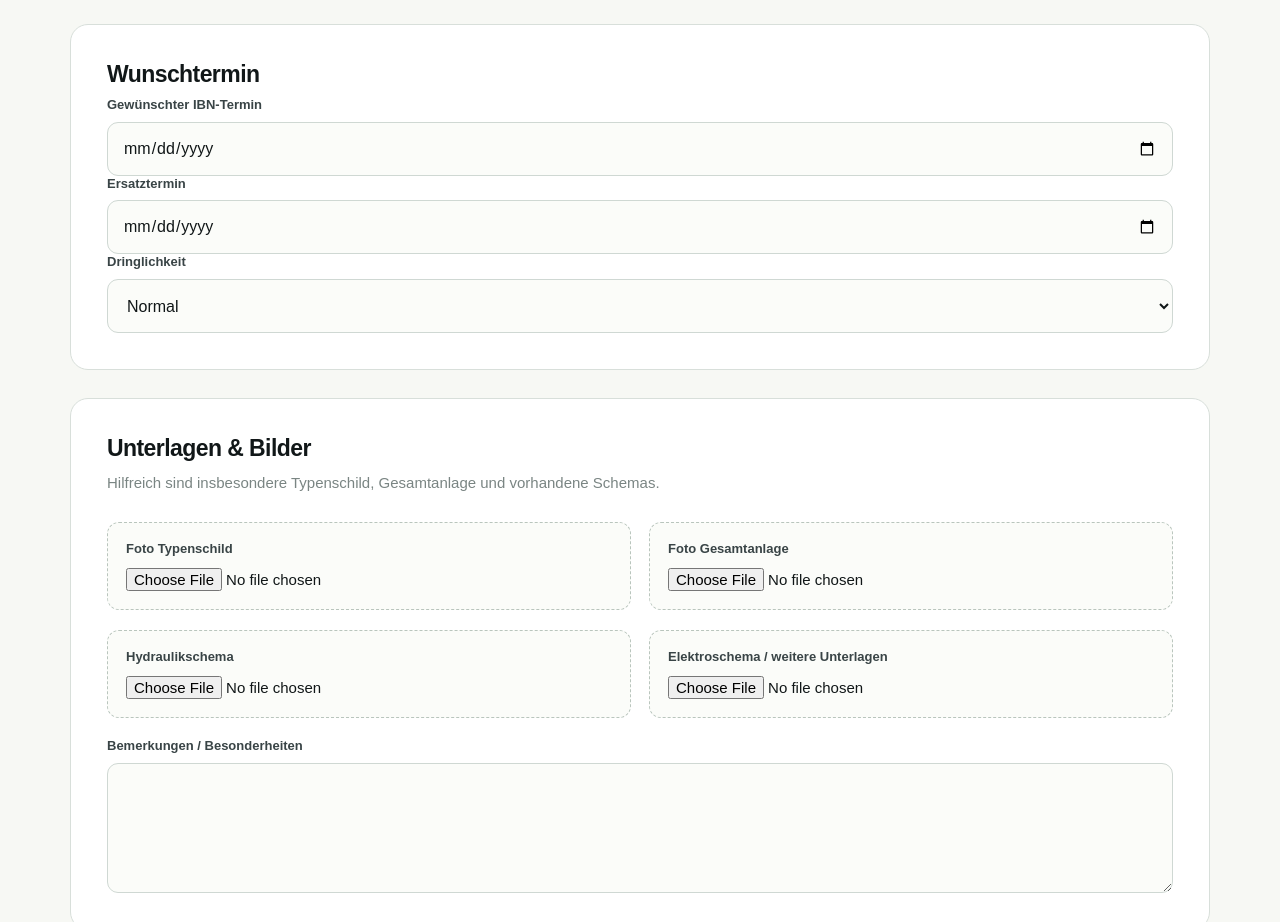
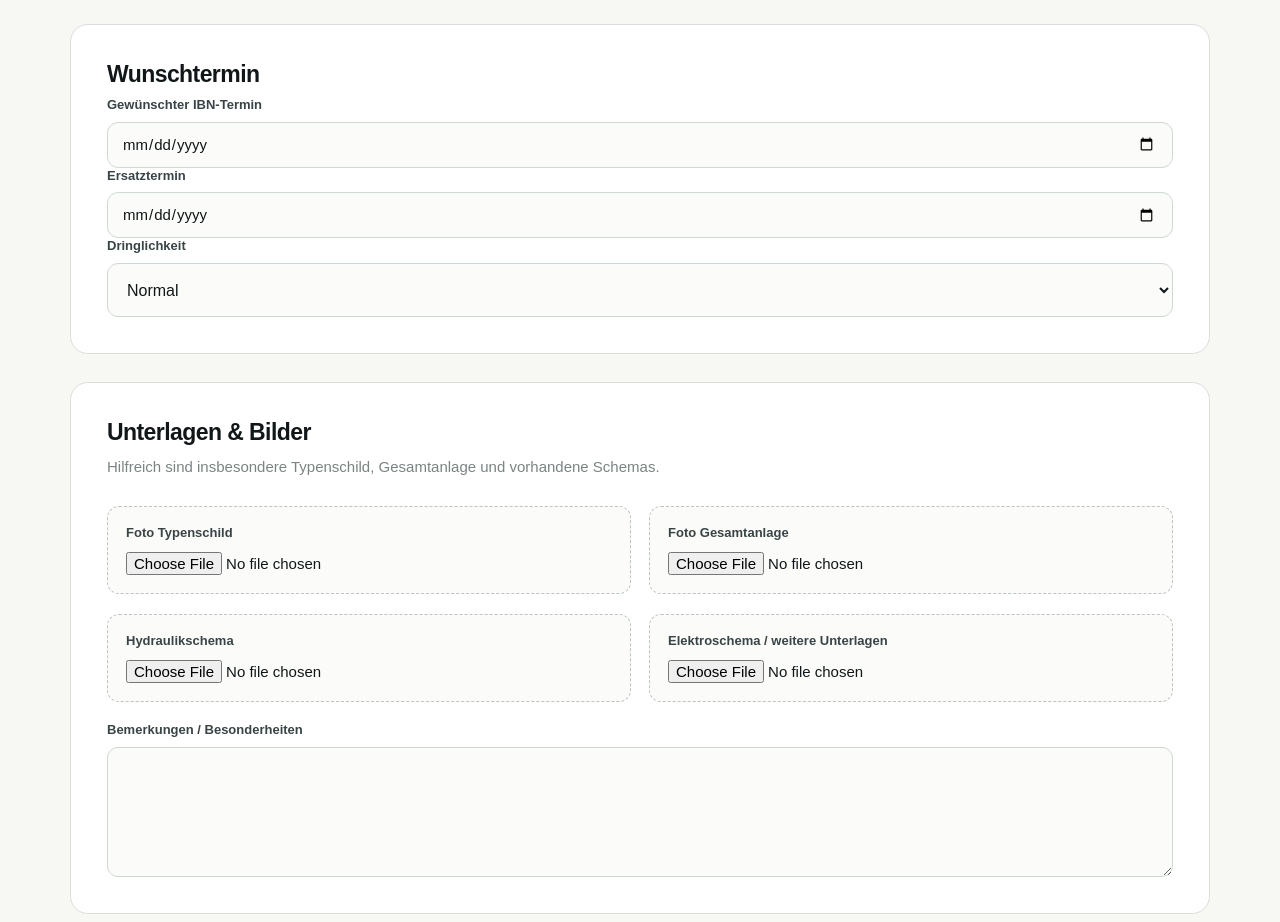
Before and after one commit to Swiss96/Heatiq, a website: page public/inbetriebnahme.html in a window 1280 px wide. Shown: the part 3460-4382 px from the top of the page. Drawn offline with Linux system fonts and the light colour scheme.

Commit message:
Update forms.css

```diff
--- a/public/forms.css
+++ b/public/forms.css
@@ -227,7 +227,47 @@ a {
 /* =========================================================
    DATUMSFELDER / WUNSCHTERMIN
    ========================================================= */
+/* Datumsfelder kompakter und sauber ausgerichtet */
 
+.appointment-dates input[type="date"],
+.termin-grid input[type="date"] {
+  height: 46px;
+  padding: 0 14px;
+
+  font-size: 15px;
+  line-height: 46px;
+
+  text-align: left;
+  vertical-align: middle;
+}
+
+/* Safari / iPad */
+
+.appointment-dates input[type="date"]::-webkit-date-and-time-value,
+.termin-grid input[type="date"]::-webkit-date-and-time-value {
+  min-height: 46px;
+
+  display: flex;
+  align-items: center;
+
+  text-align: left;
+}
+
+/* innerer Safari-Bereich */
+
+.appointment-dates input[type="date"]::-webkit-datetime-edit,
+.termin-grid input[type="date"]::-webkit-datetime-edit {
+  padding: 0;
+  line-height: 46px;
+}
+
+/* Kalender-Icon rechts etwas sauberer */
+
+.appointment-dates input[type="date"]::-webkit-calendar-picker-indicator,
+.termin-grid input[type="date"]::-webkit-calendar-picker-indicator {
+  margin: 0;
+  padding: 4px;
+}
 .appointment-dates {
   display: grid;
   grid-template-columns: repeat(2, minmax(0, 1fr));
```
